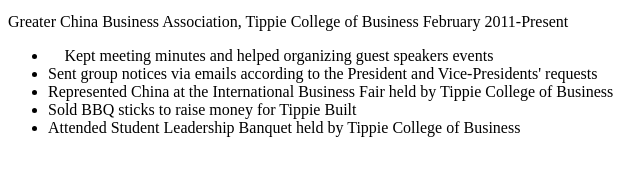
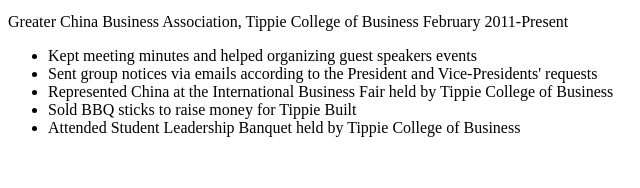
Before and after one commit to connieviolet/HW1-Ver2, a plain HTML site: page resume.html in a window 1280 px wide. Shown: the part 1266-1454 px from the top of the page, 0-640 px from the left. Drawn offline with Linux system fonts and the light colour scheme.

Commit message:
git commit

```diff
--- a/resume.html
+++ b/resume.html
@@ -59,7 +59,7 @@
 <p>Secretary</p>
 <p>Greater China Business Association, Tippie College of Business                              February 2011-Present</p>
     <ul>
-	<li>	Kept meeting minutes and helped organizing guest speakers events</li>
+	<li>Kept meeting minutes and helped organizing guest speakers events</li>
 	<li>Sent group notices via emails according to the President and Vice-Presidents' requests</li>
 	<li>Represented China at the International Business Fair held by Tippie College of Business</li>
 	<li>Sold BBQ sticks to raise money for Tippie Built</li>
```
